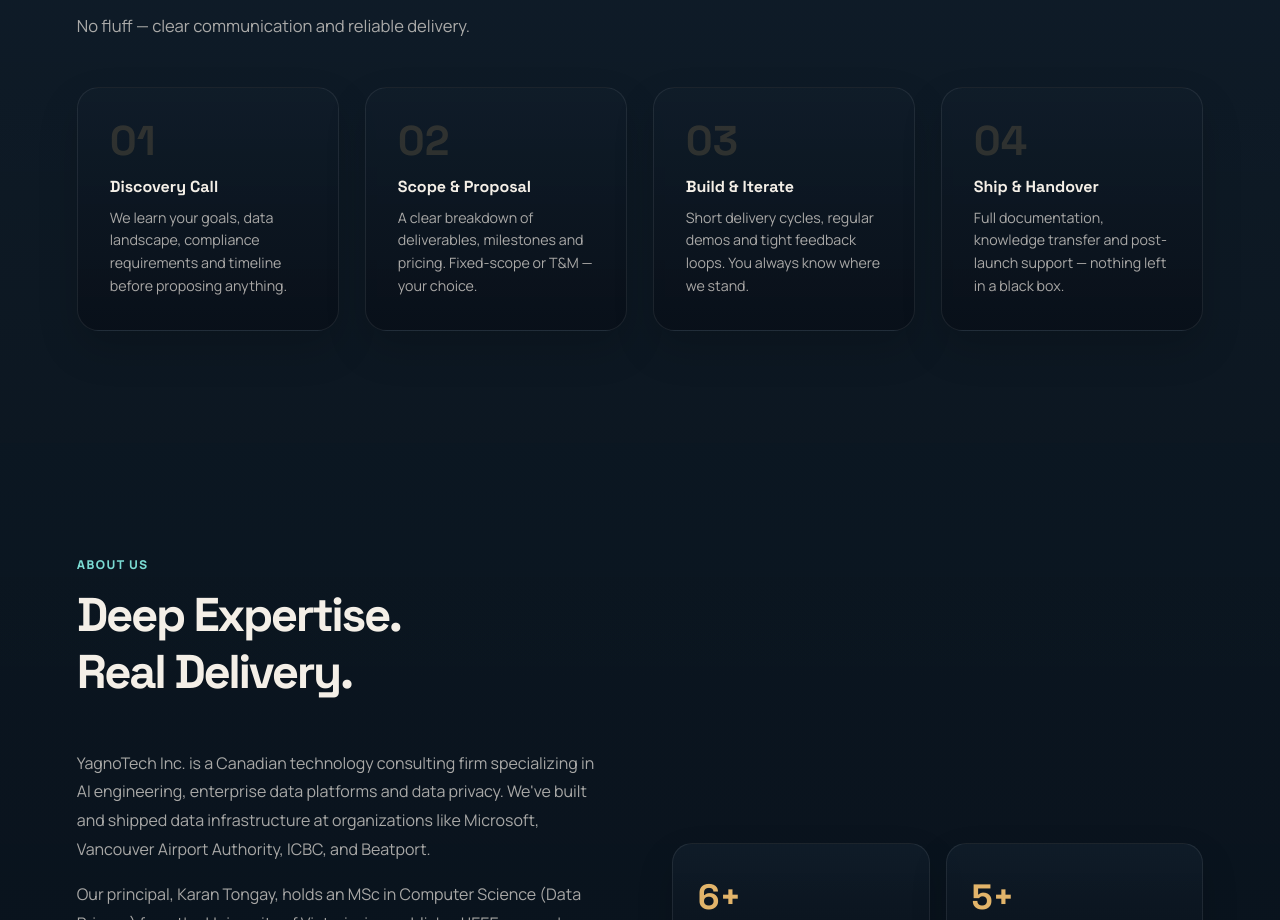
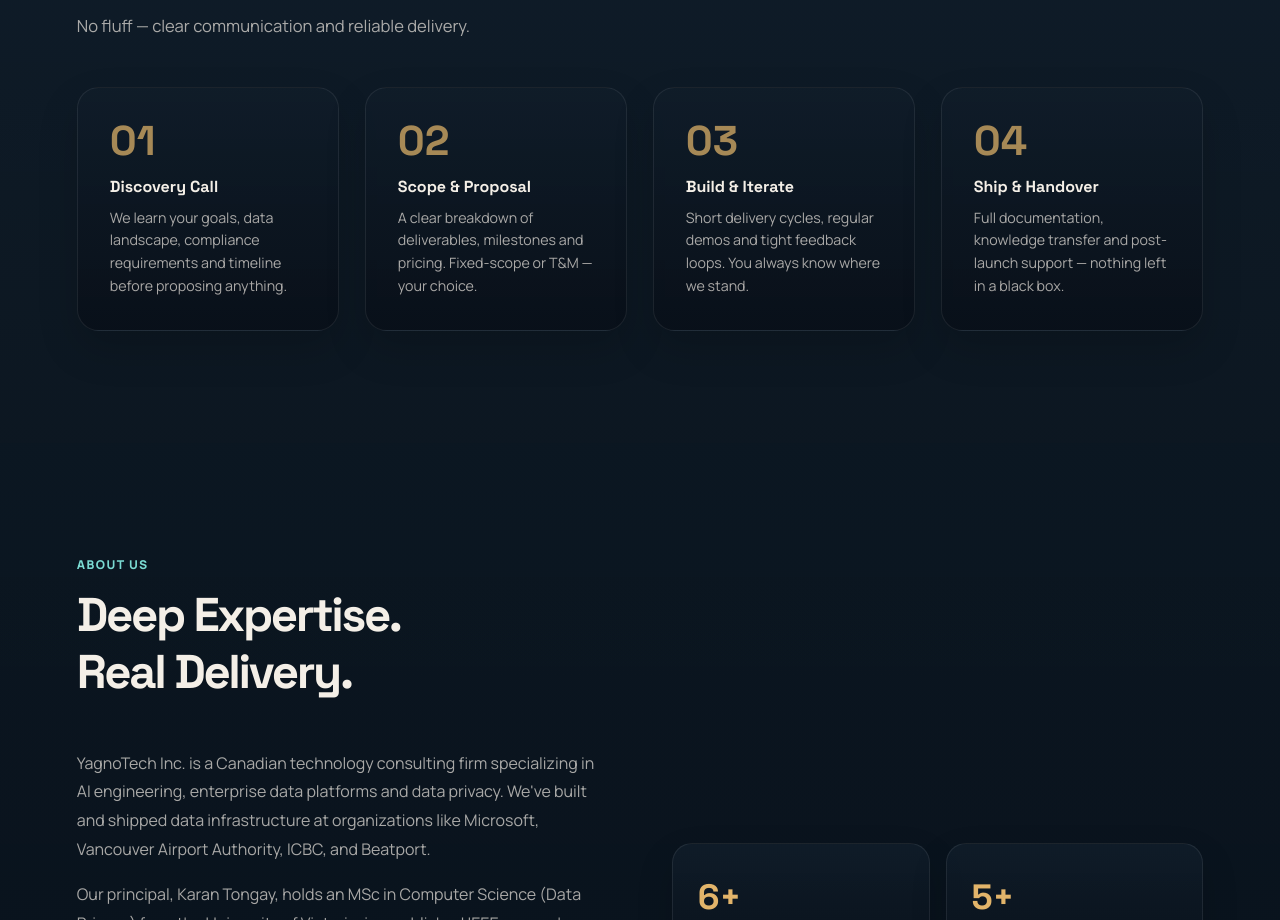
Before and after one commit to karantongay/yagnotech.com, a plain HTML site: page index.html in a window 1280 px wide. Shown: the part 5051-5971 px from the top of the page. Drawn offline with Linux system fonts and the light colour scheme.

Commit message:
Website update

```diff
--- a/index.html
+++ b/index.html
@@ -611,7 +611,7 @@
       font-family: 'Space Grotesk', sans-serif;
       font-size: 2.6rem;
       font-weight: 900;
-      color: rgba(226,180,106,0.16);
+      color: rgba(226,180,106,0.72);
       line-height: 1;
       margin-bottom: 0.75rem;
     }
```
